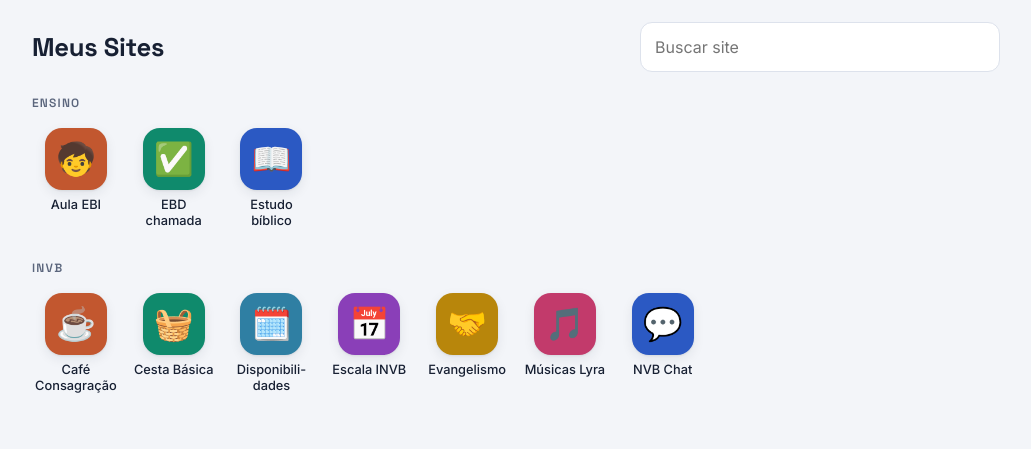
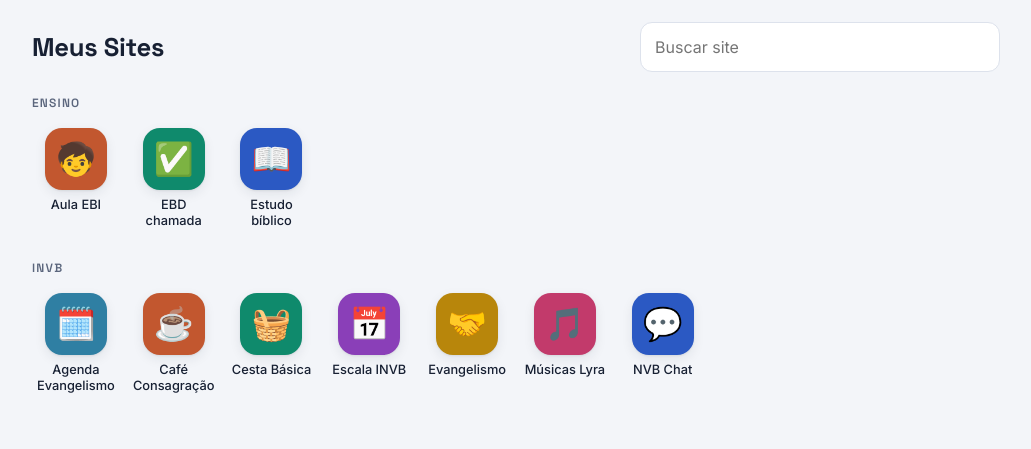
Before and after one commit to allanbfr77/meus-sites, a plain HTML site: page index.html in a window 1280 px wide. Shown: the whole page, without its empty margins (124-1155 px from the left). Drawn offline with Linux system fonts and the light colour scheme.

Commit message:
Renomeia Disponibilidades para Agenda Evangelismo
Co-Authored-By: Claude Opus 5.5 <noreply@anthropic.com>

```diff
--- a/index.html
+++ b/index.html
@@ -33,7 +33,7 @@ const SITES = [
   { nome: "Café Consagração",                url: "https://consagracao.invbotafogo.com.br",  grupo: "INVB",   icone: "☕", cor: "#c2572f" },
   { nome: "Escala INVB",                     url: "https://escala.invbotafogo.com.br",       grupo: "INVB",   icone: "📅", cor: "#8a3fb8" },
   { nome: "Evangelismo",                     url: "https://escala2.invbotafogo.com.br",      grupo: "INVB",   icone: "🤝", cor: "#b8860b" },
-  { nome: "Disponibilidades",                url: "https://evangelismo.invbotafogo.com.br",  grupo: "INVB",   icone: "🗓️", cor: "#2f7fa3" },
+  { nome: "Agenda Evangelismo",              url: "https://evangelismo.invbotafogo.com.br",  grupo: "INVB",   icone: "🗓️", cor: "#2f7fa3" },
   { nome: "Músicas Lyra",                    url: "https://database.invbotafogo.com.br",     grupo: "INVB",   icone: "🎵", cor: "#c23a6b" },
   { nome: "EBD chamada",                     url: "https://allanbfr77.github.io/ebd-chamada/", grupo: "Ensino", icone: "✅", cor: "#0f8a6c" },
   { nome: "Estudo bíblico",                  url: "https://allanbfr77.github.io/bible-study/", grupo: "Ensino", icone: "📖", cor: "#2b59c3" },
```
